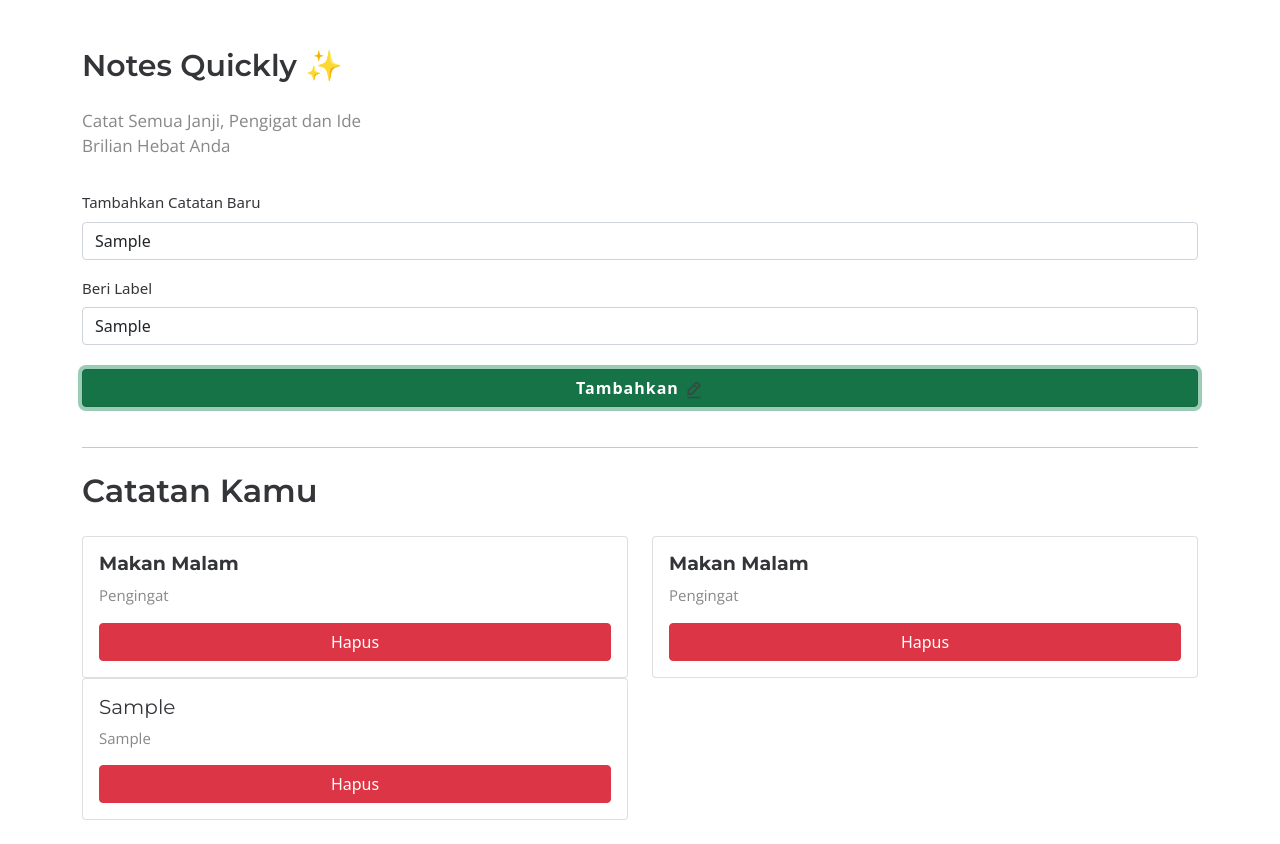
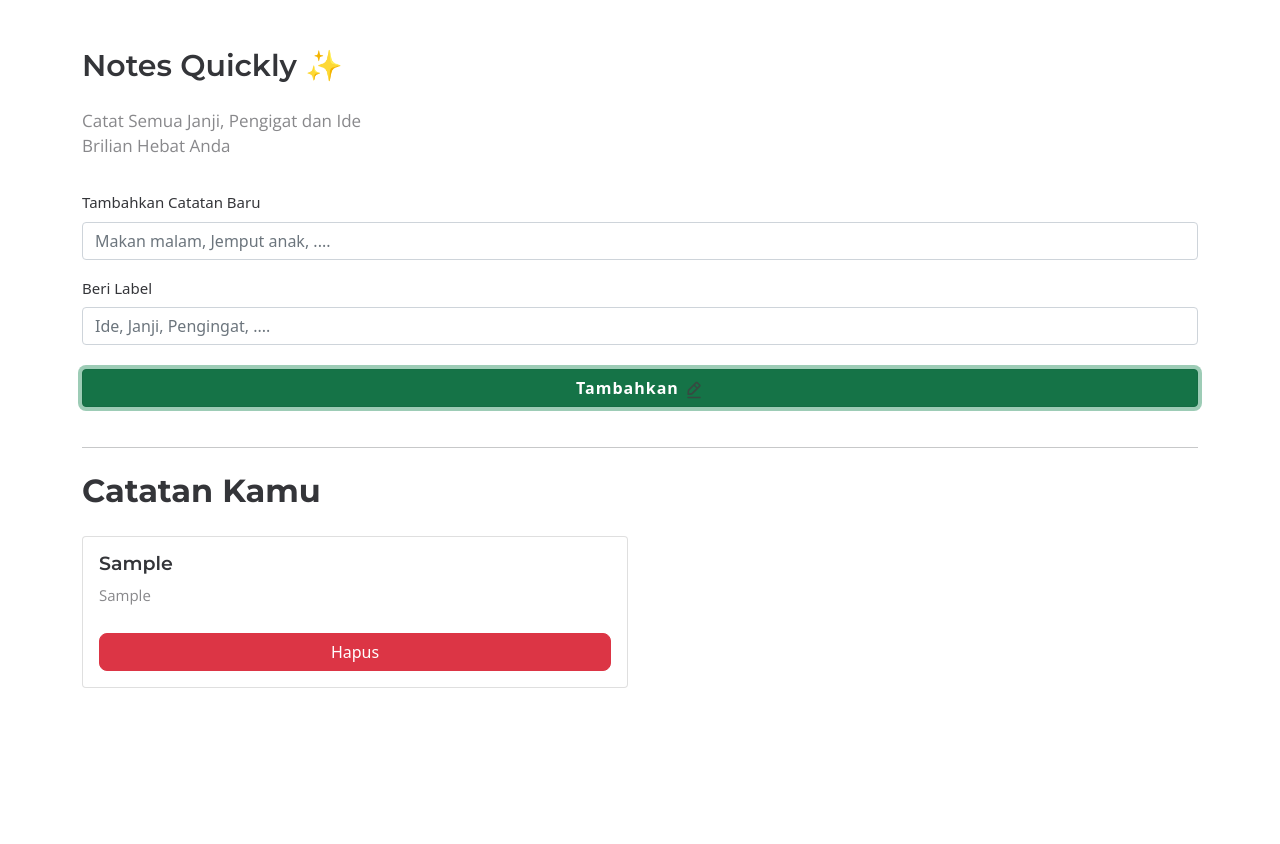
Before and after one commit to rzlwbo1/Notes-Quickly, a plain HTML site: page index.html in a window 1280 px wide. Both pictures are taken after typing "Sample", "Sample" into the empty fields and a click on the button "Tambahkan". After the commit the page ends 800 px from the top, so only its background shows below. Drawn offline with nearby package versions, Linux system fonts and the light colour scheme.

Commit message:
storage proses

```diff
--- a/assets/main.css
+++ b/assets/main.css
@@ -50,6 +50,11 @@
   filter: invert(100%) sepia(0%) saturate(0%) hue-rotate(320deg) brightness(103%) contrast(101%);
 }
 
+.btn-hapus {
+  margin-top: 10px;
+  border-radius: 8px;
+}
+
 
 .subtitle {
   font-weight: 600;
@@ -62,6 +67,7 @@
 
 #all-notes .title-note {
   font-size: 19px;
+  font-weight: 600;
 }
 
 #all-notes .label {
--- a/index.html
+++ b/index.html
@@ -60,17 +60,17 @@
         <div class="row">
           <div class="col-sm">
             <div class="title-section">
-              <h2 class="subtitle teks-primary">Catatan Kamu</h2>
+              <h2 class="subtitle teks-primary fw-bold">Catatan Kamu</h2>
             </div>
           </div>
         </div>
 
 
         <div class="row" id="all-notes">
-          <div class="col-6">
+          <!-- <div class="col-6">
             <div class="card note">
               <div class="card-body">
-                <h5 class="teks-primary fw-bold title-note">Makan Malam</h5>
+                <h5 class="teks-primary title-note">Makan Malam</h5>
                 <p class="label teks-second">Pengingat</p>
                 <button class="btn btn-hapus btn-danger" style="width: 100%;">Hapus</button>
               </div>
@@ -80,12 +80,12 @@
           <div class="col-6">
             <div class="card note">
               <div class="card-body">
-                <h5 class="teks-primary fw-bold title-note">Makan Malam</h5>
+                <h5 class="teks-primary title-note">Makan Siang</h5>
                 <p class="label teks-second">Pengingat</p>
                 <button class="btn btn-hapus btn-danger" style="width: 100%;">Hapus</button>
               </div>
             </div>
-          </div>
+          </div> -->
 
 
 
--- a/main.js
+++ b/main.js
@@ -7,11 +7,8 @@ class Notes {
   }
 }
 
-const note = new Notes('Makan', 'janji');
-console.log(note);
 
 // UI
-// add
 class UI {
 
   // static displayNotes() {
@@ -30,7 +27,7 @@ class UI {
     colElem.innerHTML = `
     <div class="card note">
       <div class="card-body">
-        <h5 class="teks-primary">${notes.taks}</h5>
+        <h5 class="teks-primary title-note">${notes.taks}</h5>
         <p class="label teks-second">${notes.label}</p>
         <button class="btn btn-hapus btn-danger" style="width: 100%;">Hapus</button>
       </div>
@@ -43,15 +40,64 @@ class UI {
 
   }
 
+  static removeNotes(elem) {
 
+    if(elem.classList.contains('btn-hapus')) {
 
+      // delete pake dom Transversal
+      elem.parentNode.parentNode.parentNode.remove()
 
+    }
+
+  }
+
+  static clearFields() {
+
+    // get value
+    const note = document.getElementById('note').value = '';
+    const label = document.getElementById('label').value = '';
+
+  }
 
 
 }
 
 
-//storage
+//// Storage
+
+class Store {
+
+  static getStorage(){
+
+    let notes;
+    // checks
+    if(localStorage.getItem('notes') === null) {
+      notes = [];
+    } else {
+      notes = JSON.parse(localStorage.getItem('notes'));
+    }
+
+
+    // array
+    return notes;
+
+  }
+
+  static addNotesStore(note) {
+
+    // get array notes
+    let notes = Store.getStorage();
+
+    // isi yg baru
+    notes.push(note);
+
+    //save it
+    localStorage.setItem('notes', JSON.stringify(notes));
+    console.log(notes);
+
+  }
+
+}
 
 
 /// Event Add
@@ -64,11 +110,25 @@ notesForm.addEventListener('submit', function(evt) {
   const note = document.getElementById('note').value;
   const label = document.getElementById('label').value;
 
-  // jadikan data nya
-  const notes = new Notes(note, label);
+  // validate
+  if(note === '' || label === '') {
+    alert('gabisa kosong maap');
+  } else {
 
-  // add
-  UI.addNotes(notes);
+    // create instance / object
+    const newNotes = new Notes(note, label);
+
+    // add
+    UI.addNotes(newNotes);
+
+    // store
+    Store.addNotesStore(newNotes);
+
+    // clear
+    UI.clearFields();
+
+  }
+
 
 
 })
@@ -81,6 +141,7 @@ const allNotes = document.getElementById('all-notes');
 allNotes.addEventListener('click', function(evt) {
 
 
+  // remove
   UI.removeNotes(evt.target)
 
   // console.log(evt.target);
```
